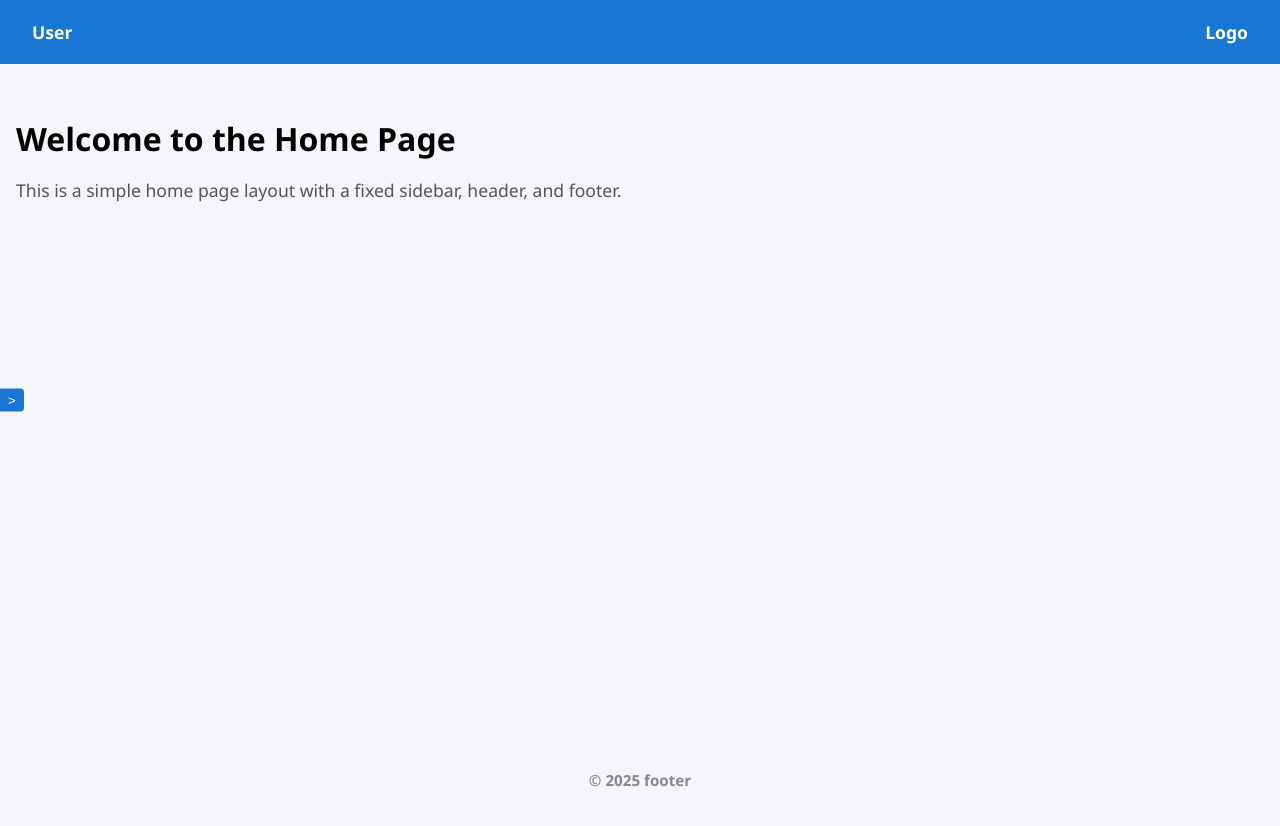
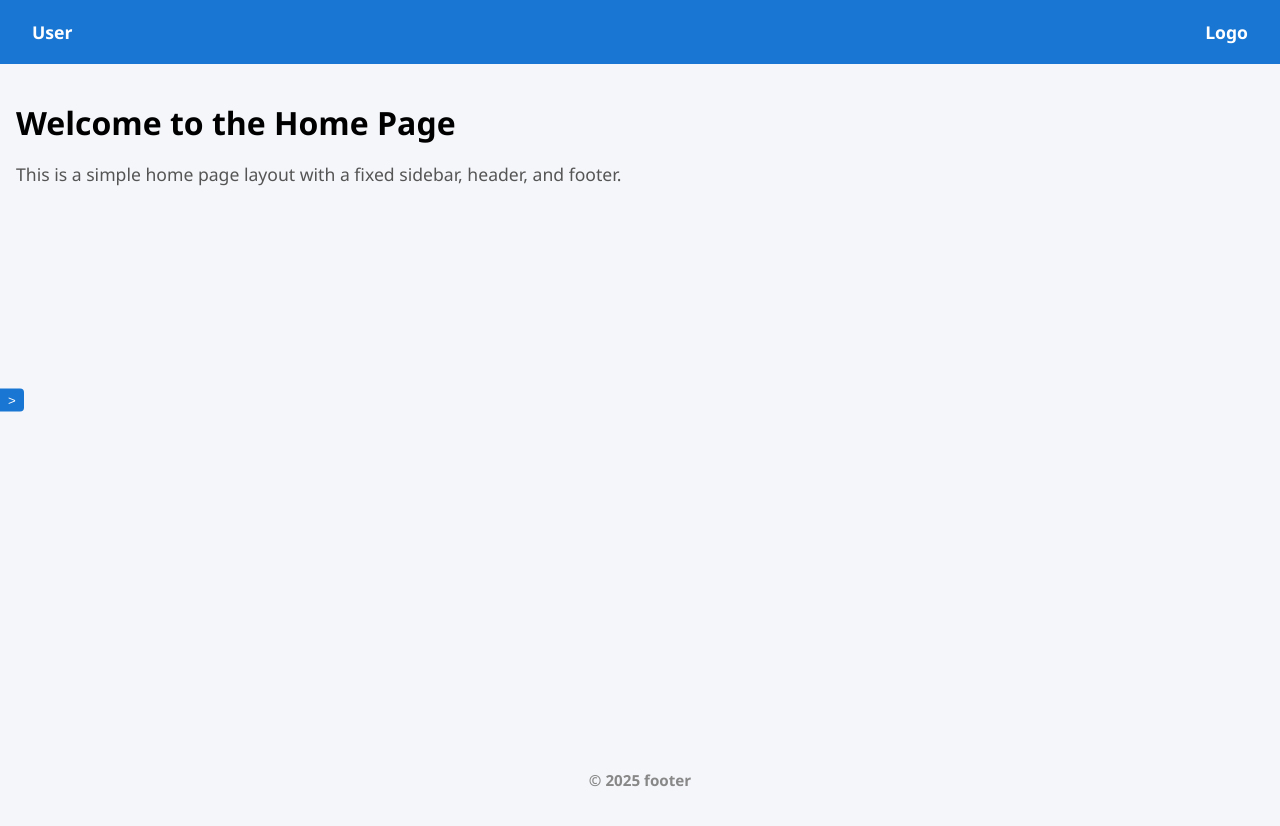
Before and after one commit to Dhanraj24th/medsyn-pro1, a React (Vite) app: page /home in a window 1280 px wide. Shown: the top 826 px of the page. After the commit the page ends 800 px from the top, so only its background shows below. Built offline with nearby package versions, Linux system fonts and the light colour scheme; some icons are missing.

Commit message:
added main bar

```diff
--- a/src/componets/HomePage.jsx
+++ b/src/componets/HomePage.jsx
@@ -2,9 +2,9 @@ import React, { useState } from "react";
 import IconButton from '@mui/material/IconButton';
 import MenuIcon from '@mui/icons-material/Menu';
 
-const SIDEBAR_WIDTH = "30%"; // px
-const HEADER_HEIGHT = 64;  // px
-const FOOTER_HEIGHT = 40;  // px
+const SIDEBAR_WIDTH = "30%";
+const HEADER_HEIGHT = 64;
+const FOOTER_HEIGHT = 40;
 
 const HomePage = () => {
   const [sidebarOpen, setSidebarOpen] = useState(false);
@@ -13,7 +13,7 @@ const HomePage = () => {
   const [sidebarHovered, setSidebarHovered] = useState(false);
 
   return (
-    <div style={{ minHeight: "100vh" }}>
+    <div style={{ minHeight: "100vh" , display: "flex", flexDirection: "column" }}>
       {/* Fixed Header */}
       <header
         style={{
@@ -80,6 +80,7 @@ const HomePage = () => {
           top: HEADER_HEIGHT,
           left: 0,
           width: sidebarOpen ? SIDEBAR_WIDTH : 0,
+      //    maxWidth: sidebarOpen ? "120px" : 0,
           height: `calc(100vh - ${HEADER_HEIGHT + FOOTER_HEIGHT}px)`,
           background: sidebarOpen ? "#e3eafc" : "transparent",
           color: "#1976d2",
@@ -108,6 +109,7 @@ const HomePage = () => {
           style={{
             position: "fixed",
             left: sidebarOpen ? SIDEBAR_WIDTH : 0,
+           // maxWidth: sidebarOpen ? "120px" : 0,
             top: "50%",
             transform: "translateY(-50%)",
             zIndex: 200,
@@ -127,10 +129,29 @@ const HomePage = () => {
       )}
 
       {/* Fixed Footer */}
-      <footer
+
+
+      {/* Main Content */}
+      <main
+      style={{
+      left: sidebarOpen ? SIDEBAR_WIDTH : 0,
+      height: `calc(100vh - ${HEADER_HEIGHT + FOOTER_HEIGHT}px)`,
+      top: "64px",
+      bottom: "40px",
+      padding: "1rem",
+      overflowY: "auto",
+      position: "fixed",
+      }}
+       >
+      <h1 style={{ fontSize: "2rem", marginBottom: "1rem" }}>Welcome to the Home Page</h1>
+      <p style={{ fontSize: "1.1rem", color: "#555" }}>
+      This is a simple home page layout with a fixed sidebar, header, and footer.
+      </p>
+      </main>
+       <footer
         style={{
           position: "fixed",
-          left: sidebarOpen ? SIDEBAR_WIDTH : 0,
+          left:  0,
           right: 0,
           bottom: 0,
           height: FOOTER_HEIGHT,
@@ -142,28 +163,9 @@ const HomePage = () => {
           zIndex: 100,
           lineHeight: `${FOOTER_HEIGHT}px`,
           transition: "left 0.3s",
-        }}
-      >
+        }}>
         &copy; {new Date().getFullYear()} footer
       </footer>
-
-      {/* Main Content */}
-      <main
-        style={{
-          marginLeft: sidebarOpen ? SIDEBAR_WIDTH : 0,
-          marginTop: HEADER_HEIGHT,
-          marginBottom: FOOTER_HEIGHT,
-          transition: "margin-left 0.3s",
-          padding: "2rem 1rem",
-          minHeight: `calc(100vh - ${HEADER_HEIGHT + FOOTER_HEIGHT}px)`,
-          overflowY: "auto",
-        }}
-      >
-        <h1 style={{ fontSize: "2rem", marginBottom: "1rem" }}>Welcome to the Home Page</h1>
-        <p style={{ fontSize: "1.1rem", color: "#555" }}>
-          This is a simple home page layout with a fixed sidebar, header, and footer.
-        </p>
-      </main>
     </div>
   );
 };
```
